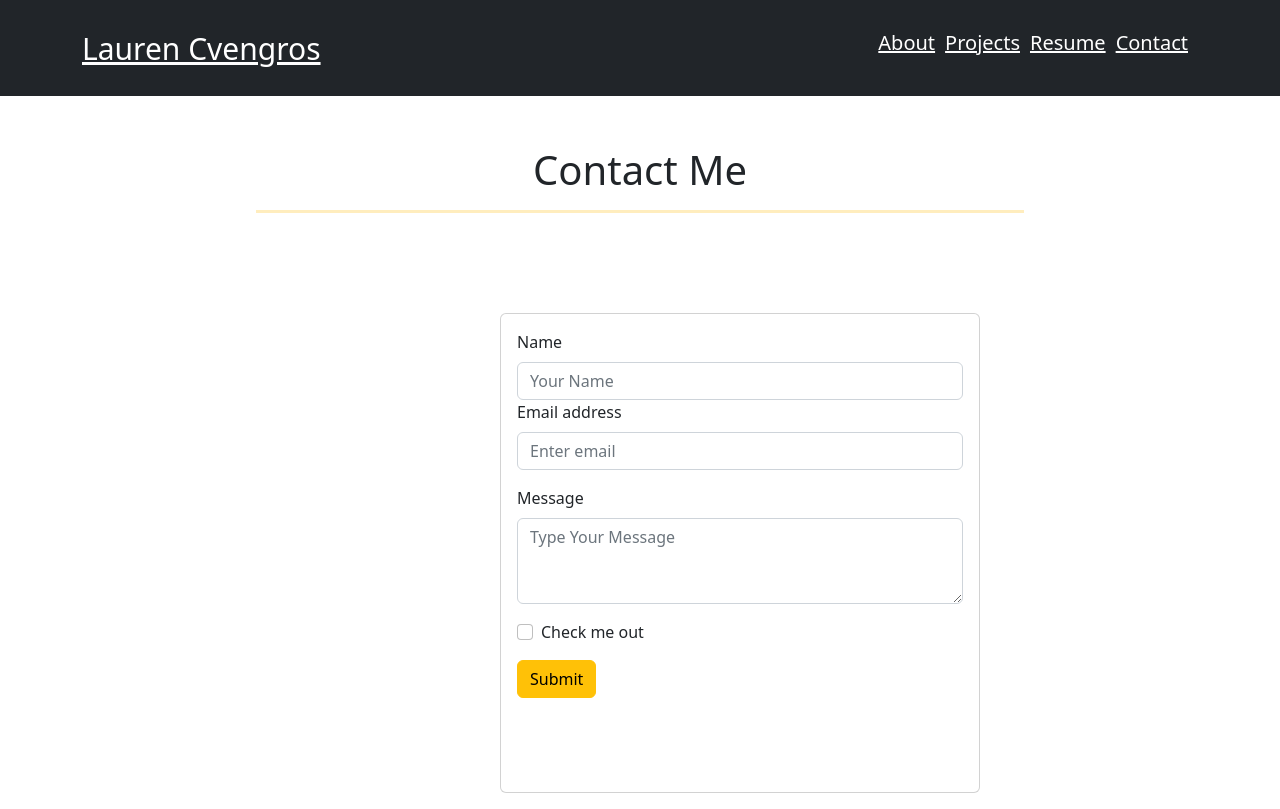
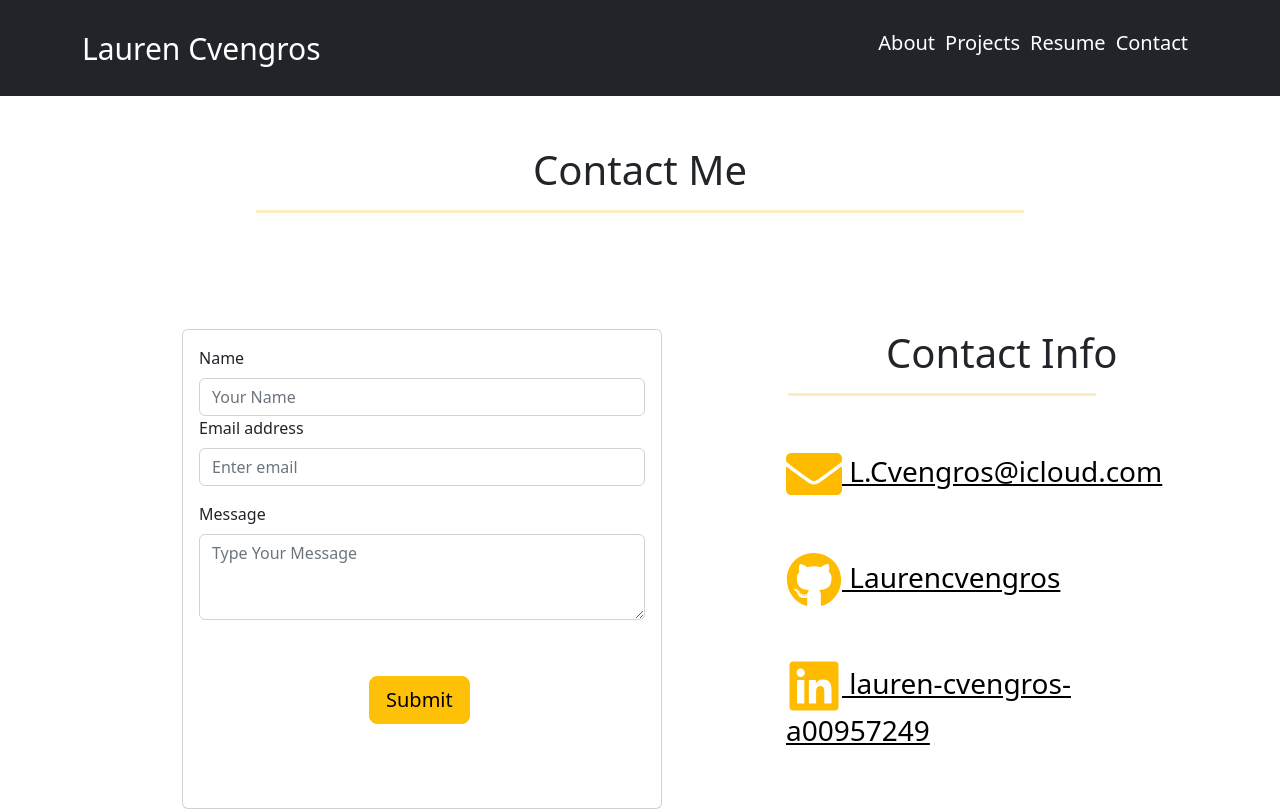
Before and after one commit to Laurencvengros/20_React-Portfolio, a React (Create React App) app: page /contact in a window 1280 px wide. Built offline with nearby package versions, Linux system fonts and the light colour scheme.

Commit message:
used emailjs to make contact form work

```diff
--- a/package.json
+++ b/package.json
@@ -3,6 +3,7 @@
   "version": "0.1.0",
   "private": true,
   "dependencies": {
+    "@emailjs/browser": "^3.10.0",
     "@emotion/react": "^11.10.5",
     "@emotion/styled": "^11.10.5",
     "@testing-library/jest-dom": "^5.16.5",
@@ -15,6 +16,7 @@
     "react": "^17.0.2",
     "react-bootstrap": "^2.6.0",
     "react-dom": "^17.0.2",
+    "react-icons": "^4.7.1",
     "react-router-dom": "^6.4.4",
     "react-scripts": "5.0.1",
     "web-vitals": "^2.1.4"
--- a/src/components/Contact.js
+++ b/src/components/Contact.js
@@ -1,8 +1,14 @@
-import React, { useState } from 'react';
+import React, { useState, useRef } from 'react';
 import Form from 'react-bootstrap/Form';
 import Button from 'react-bootstrap/Button';
 import Card from 'react-bootstrap/Card';
+import Container from 'react-bootstrap/Container';
+import Row from 'react-bootstrap/Row';
+import Col from 'react-bootstrap/Col';
 import { EmailValidator } from '../utils.js/helper';
+import { IconContext } from "react-icons";
+import { FaEnvelope, FaGithub, FaLinkedin } from "react-icons/fa";
+import emailjs from '@emailjs/browser';
 
 
 const styles ={
@@ -39,7 +45,7 @@ const Contact =() =>{
         if (e.target.name === 'email'){
             const validEmail = EmailValidator(e.target.value);
             if(!validEmail){
-                setContactMessage('Please Emter A Valid Email');
+                setContactMessage('Please Enter A Valid Email');
             }else{
                 setContactMessage('');
             }
@@ -54,16 +60,31 @@ const Contact =() =>{
             setFormState({ ...formState, [e.target.name]: e.target.value})
         }
     }
+    const form = useRef();
+
+    function emailSender(e){
+        e.preventDefault();
+
+        emailjs.sendForm('service_yta3jrp', 'template_w8rd179', form.current, '05H9DAvQJMMh11o3g' )
+        .then((response) =>{
+            setContactMessage('Sent!');
+        }, (error) => {
+            setContactMessage('Error sending message, please contact me directly at L.Cvengros@icloud.com');
+        })
+    }
+
     return(
         <React.Fragment>
             <div>
                 <h1 style={styles.contactHeader}> Contact Me</h1>
                 <hr style={styles.hrStyle}/>
             </div>
-
-            <Card style={{ width: '30rem', height: '30rem', marginLeft: '500px', marginTop: '100px' }}>
+            <Container>
+                <Row>
+                    <Col>
+                        <Card style={{ width: '30rem', height: '30rem', marginLeft: '100px', marginTop: '100px' }}>
                             <Card.Body>
-                    <Form  >
+                                <Form onSubmit={emailSender} ref={form}>
                                     <Form.Group controlId="name">
                                         <Form.Label>Name</Form.Label>
                                             <Form.Control
@@ -94,18 +115,47 @@ const Contact =() =>{
                                             onBlur={handleForm}
                                         ></Form.Control>
                                     </Form.Group>
-                        <Form.Group className="mb-3" controlId="formBasicCheckbox">
-                         <Form.Check type="checkbox" label="Check me out" />
-                        </Form.Group>
+
 
                                     {contactMessage && <p >{contactMessage}</p>}
 
-                        <Button  variant="warning" type="submit">
+                                    <Button style={{marginLeft: '170px', marginTop: '40px'}} variant="warning" type="submit" size="lg">
                                         Submit
                                     </Button>
                                 </Form>
                             </Card.Body>
                         </Card>
+                    </Col>
+
+                    <Col>
+                    <h1 style={{  marginLeft: '200px', marginTop: '100px' }}>Contact Info</h1>
+                    <hr style={styles.hrStyle}/>
+                        <div style={{marginLeft: '90px'}}>
+                            <IconContext.Provider value={{ color: '#ffbb00', size: '2em' }}>
+                                <div>
+                                    <a style={{  color: 'black'}} href= 'mailto:l.cvengros@icloud.com'>
+
+                                    <h3 style={{  marginLeft: '10px', marginTop: '50px', color: 'black'}}> <FaEnvelope/> L.Cvengros@icloud.com</h3>
+                                    </a>
+                                </div>
+                                <div>
+                                    <a style={{  color: 'black'}} href= 'https://github.com/Laurencvengros'>
+
+                                    <h3 style={{  marginLeft: '10px', marginTop: '50px', color: 'black'}}> <FaGithub/> Laurencvengros</h3>
+                                    </a>
+                                </div>
+                                <div>
+                                    <a style={{  color: 'black'}} href= 'https://www.linkedin.com/in/lauren-cvengros-a00957249/'>
+
+                                    <h3 style={{  marginLeft: '10px', marginTop: '50px', color: 'black'}}> <FaLinkedin/> lauren-cvengros-a00957249</h3>
+                                    </a>
+                                </div>
+                            </IconContext.Provider>
+                        </div>
+
+                    </Col>
+                </Row>
+            </Container>
       </React.Fragment>
     )
 }
--- a/src/components/Navigation.js
+++ b/src/components/Navigation.js
@@ -54,16 +54,16 @@ function Navigation(){
 
    <Navbar collapseOnSelect expand="lg" bg="dark" variant="dark">
       <Container style={f}>
-      <NavLink to="/home" className='navHeader' style={a} onClick={() => setCurrentLink('home')}>Lauren Cvengros</NavLink>
+      <NavLink to="/home" className='navHeader' style={{a, textDecoration: 'none'}} onClick={() => setCurrentLink('home')}>Lauren Cvengros</NavLink>
          <Navbar.Toggle aria-controls="responsive-navbar-nav" />
           <Navbar.Collapse id="responsive-navbar-nav">
             <Nav className="ms-auto tab" >
 
-                <NavLink to="/about" className='navs' style={b} onClick={() => setCurrentLink('about')}>About</NavLink>
+                <NavLink  to="/about" className='navs' style={{b, textDecoration: 'none'}} onClick={() => setCurrentLink('about')}>About</NavLink>
 
-                <NavLink to="/projects" className='navs' style={c} onClick={() => setCurrentLink('projects')}>Projects</NavLink>
-                <NavLink to="/resume" className='navs' style={d} onClick={() => setCurrentLink('resume')}>Resume</NavLink>
-                <NavLink to="/contact" className='navs' style={e} onClick={() => setCurrentLink('contact')}>Contact</NavLink>
+                <NavLink to="/projects" className='navs' style={{c, textDecoration: 'none'}} onClick={() => setCurrentLink('projects')}>Projects</NavLink>
+                <NavLink to="/resume" className='navs' style={{d, textDecoration: 'none'}} onClick={() => setCurrentLink('resume')}>Resume</NavLink>
+                <NavLink to="/contact" className='navs' style={{e, textDecoration: 'none'}} onClick={() => setCurrentLink('contact')}>Contact</NavLink>
             </Nav>
           </Navbar.Collapse>
        </Container>
```
Also changed, not shown: 1 other file (tests, documents, lock files or other folders). Lines whose indentation alone changed are shown as unchanged.
